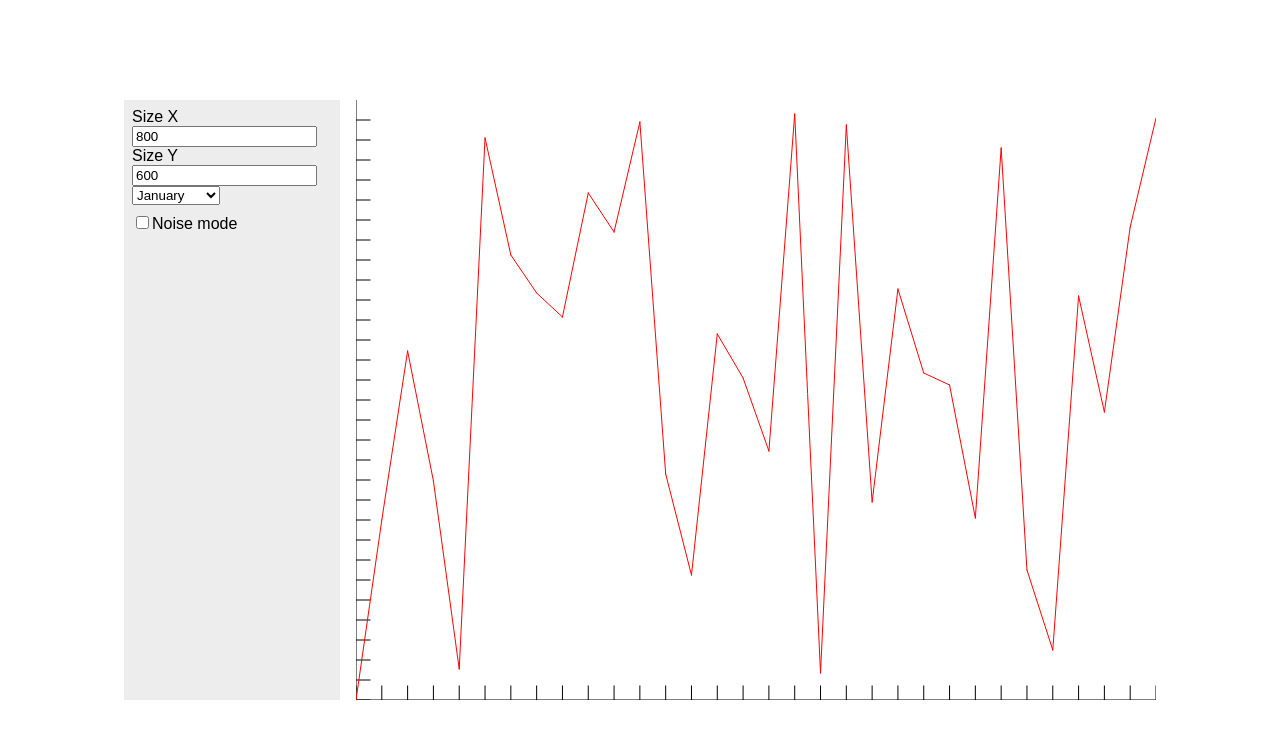
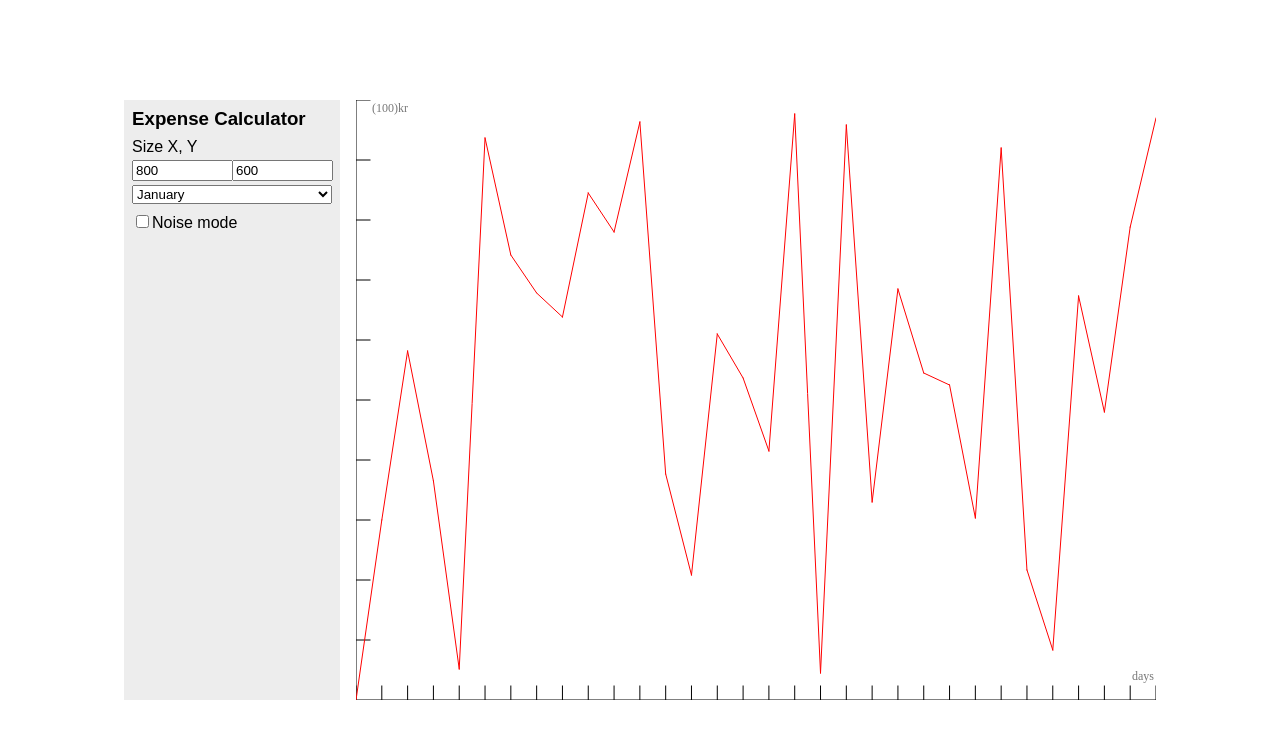
Before and after one commit to tsorak/grapher, a website: page public/index.html in a window 1280 px wide. Drawn offline with Linux system fonts and the light colour scheme.

Commit message:
Add text rendering, style toolbar

```diff
--- a/public/index.html
+++ b/public/index.html
@@ -12,11 +12,13 @@
     <body>
         <main>
             <div class="toolbar">
+                <h3 style="margin: 0">Expense Calculator</h3>
                 <form onsubmit="() => {return false}">
-                    <label for="cvsX" class="noInteract">Size X</label>
-                    <input class="cvsSize" type="number" id="cvsX" value="800" />
-                    <label for="cvsY" class="noInteract">Size Y</label>
-                    <input class="cvsSize" type="number" id="cvsY" value="600" />
+                    <label for="cvsX" class="noInteract">Size X, Y</label>
+                    <div style="display: grid; grid-template-columns: repeat(2, 1fr)">
+                        <input class="cvsSize" type="number" id="cvsX" value="800" />
+                        <input class="cvsSize" type="number" id="cvsY" value="600" />
+                    </div>
 
                     <select name="monthSelectElem" id="monthSelectElem">
                         <option value="0">January</option>
--- a/public/script.js
+++ b/public/script.js
@@ -14,13 +14,13 @@ const config = {
         size: { x: sizeXElem.value, y: sizeYElem.value },
     },
     period: {
-        unit: "months",
+        unit: "days",
         step: 0,
         amountOfPoints: 0,
     },
     value: {
         unit: "kr",
-        step: { distance: 20, amountPerStep: 100 },
+        step: { distance: 50, amountPerStep: 100 },
         amountOfPoints: 0,
     },
     points: [0],
@@ -31,7 +31,8 @@ const setupConfig = () => {
     config.period.step = config.element.size.x / config.period.amountOfPoints;
 
     //points along y axis
-    config.value.amountOfPoints = Math.floor(config.element.size.y / config.value.step.distance);
+    config.value.amountOfPoints = 10;
+    config.value.step.distance = Math.floor(config.element.size.y / config.value.amountOfPoints);
 
     //Leap year
     if (config.time.isLeapYear) {
@@ -64,7 +65,6 @@ const drawAxles = () => {
     drawLine(0, 0, 0, config.element.size.y, "#000");
     drawLine(0, config.element.size.y, config.element.size.x, config.element.size.y, "#000");
 };
-
 const drawAxleSteps = () => {
     //X
     for (let i = 0; i < config.points.length; i++) {
@@ -72,8 +72,14 @@ const drawAxleSteps = () => {
     }
     //Y
     for (let i = 0; i < config.value.amountOfPoints; i++) {
-        drawLine(0, config.element.size.y - i * config.value.step.distance, 14, config.element.size.y - i * config.value.step.distance, "#000");
+        drawLine(0, i * config.value.step.distance, 14, i * config.value.step.distance, "#000");
     }
+};
+const drawAxleText = () => {
+    canvas2d.font = "12px serif";
+    canvas2d.fillStyle = "#777";
+    canvas2d.fillText(`(${config.value.step.amountPerStep})${config.value.unit}`, 16, 12);
+    canvas2d.fillText(`${config.period.unit}`, config.element.size.x - 24, config.element.size.y - 20);
 };
 
 const drawPoints = () => {
@@ -139,6 +145,7 @@ const redraw = () => {
     canvas2d.reset();
     drawAxles();
     drawAxleSteps();
+    drawAxleText();
     drawPoints();
 };
 
--- a/public/styles.css
+++ b/public/styles.css
@@ -36,3 +36,14 @@ canvas {
 .noInteract {
     user-select: none;
 }
+
+.cvsSize {
+    position: relative;
+    width: 92.5%;
+}
+
+form {
+    display: flex;
+    flex-direction: column;
+    gap: 4px;
+}
```
